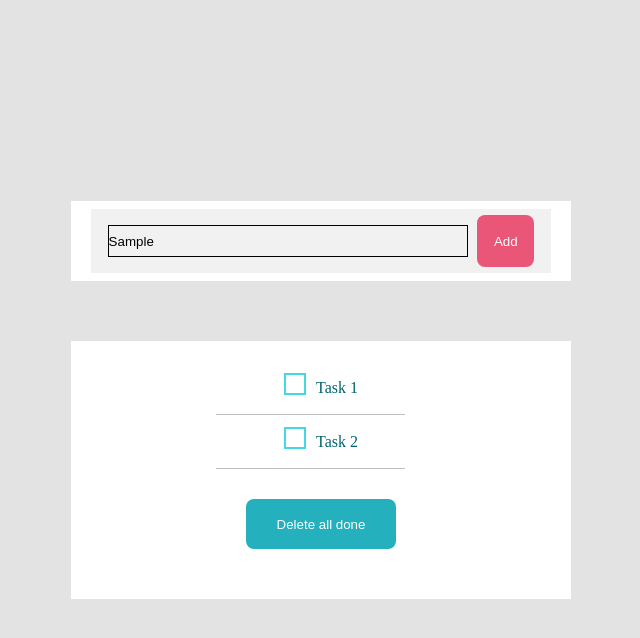
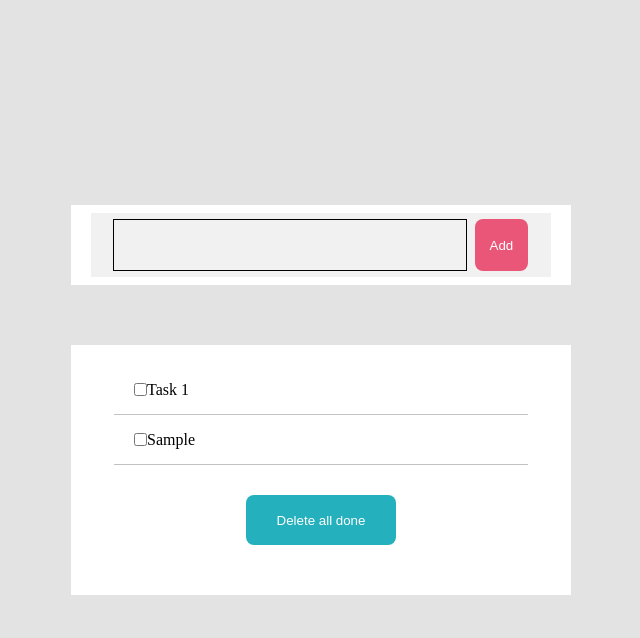
Before and after one commit to juandiegovelsol/sprint5, a plain HTML site: page index.html in a window 1280 px wide. Both pictures are taken after typing "Sample" into the empty fields and a click on the button "Add". Shown: the whole page, without its empty margins (319-959 px from the left). Drawn offline with Linux system fonts and the light colour scheme.

Commit message:
Agrega funcionalidad de adicionar nuevas tareas, se comenta CSS que da formato a los checkbox

```diff
--- a/CSS/styles.css
+++ b/CSS/styles.css
@@ -6,8 +6,9 @@
 main,
 .inputWrapper,
 .inputField,
+.inputForm,
 .taskListWrapper,
-.taskListItem {
+.taskListForm {
   display: flex;
   justify-content: center;
   align-items: center;
@@ -31,16 +32,21 @@ main {
   padding: 0 10px;
   background-color: rgb(241, 241, 241);
 }
+.inputForm {
+  height: 80%;
+  width: 82%;
+}
 .taskInput {
-  height: 50%;
-  width: 82%;
+  height: 100%;
+  width: 100%;
   margin: 0 1%;
   background-color: transparent;
   border: solid 1px black;
 }
 .AddTaskButton {
   height: 80%;
-  width: 13%;
+  width: 12%;
+  min-width: 50px;
   margin: 0 1%;
   background-color: #e95678;
   color: white;
@@ -56,11 +62,19 @@ main {
   padding: 20px;
   background-color: white;
 }
+.taskListForm {
+  flex-direction: column;
+  width: 100%;
+}
 .taskListItem {
+  display: flex;
+  align-items: center;
+  padding-left: 20px;
+  height: 50px;
   width: 90%;
   border-bottom: solid 1px rgb(193, 193, 193);
 }
-input[type="checkbox"] {
+/* input[type="checkbox"] {
   opacity: 0;
   margin: 20px 5px;
 }
@@ -93,7 +107,7 @@ input[type="checkbox"]:checked + label::before {
   outline: none;
   background-image: url(../resourses/images/checkimage.jpg);
   background-size: contain;
-}
+} */
 .deleteButton {
   height: 50px;
   width: 150px;
--- a/JS/app.js
+++ b/JS/app.js
@@ -0,0 +1,25 @@
+const addButton = document.querySelector(".AddTaskButton");
+
+addButton.addEventListener("click", () => {
+  const newText = document.querySelector(".taskInput");
+
+  if (newText.value) {
+    const newTaskP = document.createElement("p");
+    newTaskP.classList.add("taskListItem");
+
+    const newTaskInput = document.createElement("input");
+    newTaskInput.type = "checkbox";
+    newTaskInput.classList.add("taskItem");
+
+    const newTaskLabel = document.createElement("label");
+    newTaskLabel.innerText = newText.value;
+    newTaskLabel.classList.add("taskItemLabel");
+
+    newTaskP.appendChild(newTaskInput);
+    newTaskP.appendChild(newTaskLabel);
+
+    const list = document.querySelector(".taskListForm");
+    list.appendChild(newTaskP);
+  }
+  newText.value = "";
+});
--- a/index.html
+++ b/index.html
@@ -11,23 +11,22 @@
     <main>
       <section class="inputWrapper">
         <article class="inputField">
-          <input type="text" class="taskInput" />
+          <form class="inputForm">
+            <input type="text" class="taskInput" />
+          </form>
           <button class="AddTaskButton">Add</button>
         </article>
       </section>
-      <div class="taskListWrapper">
-        <form>
+      <section class="taskListWrapper">
+        <form class="taskListForm">
           <p class="taskListItem">
-            <input type="checkbox" id="task1" name="task" />
-            <label for="task1">Task 1</label>
+            <input type="checkbox" class="taskItem" name="task" />
+            <label class="taskItemLabel">Task 1</label>
           </p>
-          <p class="taskListItem">
-            <input type="checkbox" id="task2" name="task" />
-            <label for="task2">Task 2</label>
-          </p>
-          <button class="deleteButton">Delete all done</button>
         </form>
-      </div>
+        <button class="deleteButton">Delete all done</button>
+      </section>
     </main>
   </body>
+  <script src="JS/app.js"></script>
 </html>
```
